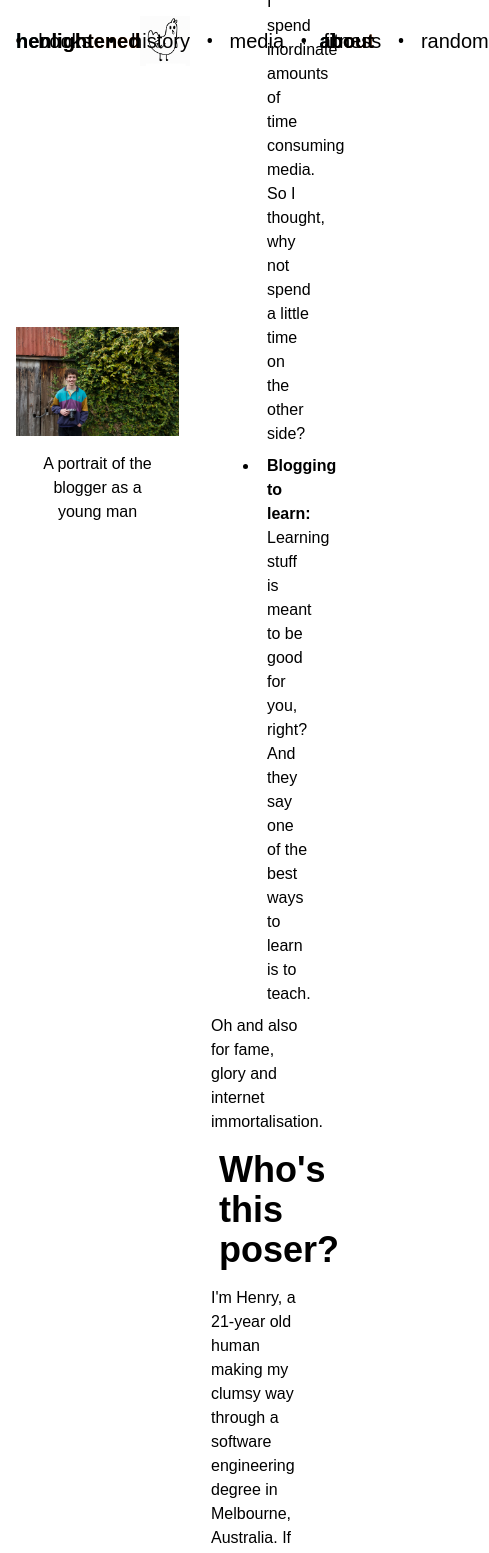
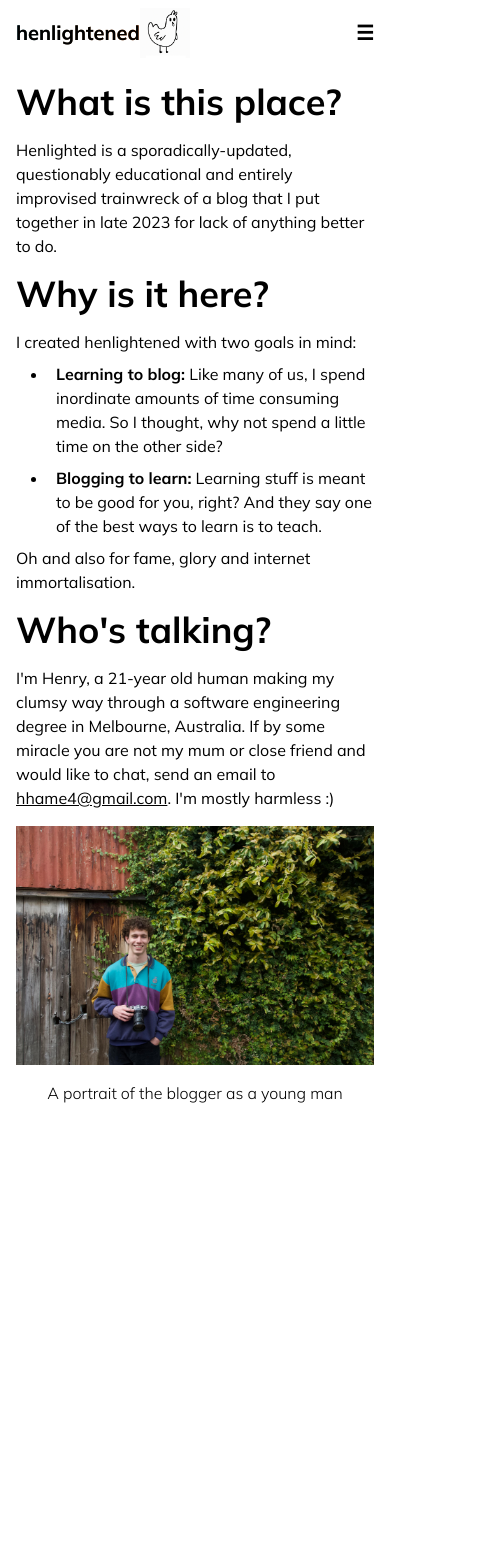
Before and after one commit to hentity/site, a Next.js app: page /about in a window 390 px wide. Shown: the top 1553 px of the page, 489 px wide, since content can reach past the window. After the commit the page ends 1121 px from the top, so only its background shows below. Built offline with nearby package versions, Linux system fonts and the light colour scheme.

Commit message:
mobile compatibility

```diff
--- a/app/about/page.jsx
+++ b/app/about/page.jsx
@@ -17,8 +17,8 @@ export default function About() {
   return (
     <>
       <div className="flex h-screen">
-        <div className="grid grid-cols-1 p-4 h-5/6 content-center w-1/2 justify-items-end abg-blue-100">
-          <div className="">
+        <div className="hidden lg:grid lg:grid-cols-1 lg:p-4 lg:h-5/6 lg:content-center lg:w-1/2 lg:justify-items-end">
+          <div>
             <Image
               className=""
               alt="Portrait of the blogger as a young man"
@@ -27,29 +27,29 @@ export default function About() {
               height={360}
             />
             <div className="p-4">
-              <div className="font-mulish font-light text-center">
+              <div className="font-sans font-light text-center">
                 A portrait of the blogger as a young man
               </div>
             </div>
           </div>
         </div>
 
-        <div className="flex flex-col justify-center p-4 pr-20 h-5/6 max-w-[50%] abg-green-100">
-          <div className="font-mulish font-bold text-4xl mb-4">
+        <div className="flex flex-col p-4 lg:pr-20 h-5/6 lg:max-w-[50%] abg-green-100">
+          <div className="font-sans font-bold text-4xl mb-4">
             What is this place?
           </div>
-          <div className="font-mulish">
-            Henlighted is a sporadically-updated, questionably-populated and
+          <div className="font-sans">
+            Henlighted is a sporadically-updated, questionably educational and
             entirely improvised trainwreck of a blog that I put together in late
-            2023 as a procrastination project.
+            2023 for lack of anything better to do.
           </div>
-          <div className="mt-4 font-mulish font-bold text-4xl mb-4">
+          <div className="mt-4 font-sans font-bold text-4xl mb-4">
             Why is it here?
           </div>
-          <div className="font-mulish">
+          <div className="font-sans">
             I created henlightened with two goals in mind:
           </div>
-          <ul class="font-mulish list-outside list-disc list-decimal ml-12 mt-2">
+          <ul className="font-sans list-outside list-disc list-decimal ml-8 mt-2">
             <li className="pl-2 pb-2">
               <b>Learning to blog:</b> Like many of us, I spend inordinate
               amounts of time consuming media. So I thought, why not spend a
@@ -61,10 +61,10 @@ export default function About() {
               teach.
             </li>
           </ul>
-          <div className="font-mulish">
+          <div className="font-sans">
             Oh and also for fame, glory and internet immortalisation.
           </div>
-          <div className="mt-4 font-mulish font-bold text-4xl mb-4 flex items-center">
+          <div className="hidden lg:mt-4 lg:font-sans lg:font-bold lg:text-4xl lg:mb-4 lg:flex lg:items-center">
             <svg
               xmlns="http://www.w3.org/2000/svg"
               width="35"
@@ -76,7 +76,10 @@ export default function About() {
             </svg>
             <span>Who's this poser?</span>
           </div>
-          <div className="font-mulish">
+          <div className="lg:hidden mt-4 font-sans font-bold text-4xl mb-4 flex items-center">
+            <span>Who's talking?</span>
+          </div>
+          <div className="font-sans">
             I'm Henry, a 21-year old human making my clumsy way through a
             software engineering degree in Melbourne, Australia. If by some
             miracle you are not my mum or close friend and would like to chat,
@@ -97,6 +100,20 @@ export default function About() {
             </div>
             . I'm mostly harmless :)
           </div>
+          <div className="flex flex-col pt-4 lg:hidden items-center">
+            <Image
+              className=""
+              alt="Portrait of the blogger as a young man"
+              src="/img/archflick2.jpg"
+              width={540}
+              height={360}
+            />
+            <div className="p-4">
+              <div className="font-sans font-light text-center">
+                A portrait of the blogger as a young man
+              </div>
+            </div>
+          </div>
         </div>
       </div>
     </>
--- a/app/context/CategoryContext.js
+++ b/app/context/CategoryContext.js
@@ -9,8 +9,8 @@ const categoryColours = {
   All: "#000000",
   Tech: "#5F0F40",
   Books: "#9A031E",
-  History: "#E36414",
-  Media: "#0F4C5C",
+  Music: "#E36414",
+  // Media: "#0F4C5C",
   Fitness: "#0A590E",
   Random: "#000000",
 };
--- a/app/layout.jsx
+++ b/app/layout.jsx
@@ -5,13 +5,19 @@ import NavBar from "components/navbar";
 import { CategoryColoursProvider } from "@/app/context/CategoryContext";
 import { SelectedCategoryProvider } from "@/app/context/SelectedCategoryContext";
 import { useState } from "react";
-import Home from "./page";
+import { Mulish } from "next/font/google";
+
+const mulish = Mulish({
+  subsets: ["latin"],
+  display: "swap",
+  variable: "--font-mulish",
+});
 
 export default function RootLayout({ children }) {
   const [selectedCategory, setSelectedCategory] = useState("All");
 
   return (
-    <html lang="en">
+    <html lang="en" className={`${mulish.variable}`}>
       <head>
         <meta name="description" content="Description" />
       </head>
--- a/components/navbar.jsx
+++ b/components/navbar.jsx
@@ -5,21 +5,29 @@ import Link from "next/link";
 import Image from "next/image";
 import { useCategoryColours } from "@/app/context/CategoryContext";
 import { useSelectedCategory } from "@/app/context/SelectedCategoryContext";
+import { usePathname } from "next/navigation";
+import { useState } from "react";
 
 export default function Navbar() {
   const categoryColours = useCategoryColours();
   const { selectedCategory, setSelectedCategory } = useSelectedCategory();
+  const pathname = usePathname();
+  const [isMenuOpen, setIsMenuOpen] = useState(false);
+
+  const toggleMenu = () => {
+    setIsMenuOpen(!isMenuOpen);
+  };
 
   return (
     <>
-      <nav className="flex px-4 items-center relative ">
-        <div className="text-xl font-bold md:py-0 py-4 w-1/6">
+      <nav className="flex px-4 items-center relative">
+        <div className="text-xl font-bold  py-2 w-1/6">
           <Link
             onClick={() => setSelectedCategory("All")}
             href="/"
             className="flex items-center group"
           >
-            <div className="font-mulish lowercase transition ease-in-out bg-black bg-clip-text duration-300 bg-gradient-to-r from-[#0F4C5C] to-[#E36414] group-hover:text-transparent">
+            <div className="font-sans lowercase transition ease-in-out bg-black bg-clip-text duration-300 bg-gradient-to-r from-[#0F4C5C] to-[#E36414] group-hover:text-transparent group-focus:text-transparent">
               Henlightened
             </div>
             <Image
@@ -31,7 +39,7 @@ export default function Navbar() {
           </Link>
         </div>
 
-        <div className="flex-grow flex justify-center space-x-4 items-center w-2/3">
+        <div className="hidden md:flex md:justify-center md:space-x-4 md:items-center md:w-3/4 ">
           {Object.keys(categoryColours).map((category, index, arr) => (
             <React.Fragment key={category}>
               <Link
@@ -57,7 +65,7 @@ export default function Navbar() {
                   className="absolute inset-x-0 top-0 h-1 bg-black transition-all ease-in-out duration-300 opacity-0 group-hover:opacity-100"
                 ></div> */}
 
-                {selectedCategory === category ? (
+                {selectedCategory === category && pathname === "/" ? (
                   <div
                     style={{
                       background:
@@ -79,24 +87,69 @@ export default function Navbar() {
                   ></div>
                 )}
 
-                <div className="cursor-pointer font-mulish lowercase text-xl py-1 text-black ">
+                <div className="cursor-pointer font-sans lowercase text-xl py-1 text-black ">
                   {category}
                 </div>
               </Link>
-              {index < arr.length - 1 && <span className="text-xl">•</span>}
+              {index < arr.length - 1 && (
+                <span className="font-sans text-sm">•</span>
+              )}
             </React.Fragment>
           ))}
         </div>
 
-        <div className="flex w-1/6 justify-end">
+        <div className="hidden md:flex md:absolute md:right-4 md:w-1/12 md:justify-end md:justify-end">
           <Link
             href="/about"
-            className="text-xl font-bold font-mulish lowercase transition ease-in-out bg-black bg-clip-text duration-300 bg-gradient-to-r from-[#0F4C5C] to-[#E36414] hover:text-transparent"
+            className="text-xl font-bold font-sans lowercase transition ease-in-out bg-black bg-clip-text duration-300 bg-gradient-to-r from-[#0F4C5C] to-[#E36414] hover:text-transparent"
           >
             About
           </Link>
         </div>
+
+        <div className="md:hidden flex absolute right-4 w-1/12 justify-end">
+          <button onClick={toggleMenu} className="text-xl font-bold">
+            ☰
+          </button>
+        </div>
       </nav>
+      {isMenuOpen && (
+        <div className="fixed top-0 left-0 w-full h-full bg-white z-50 flex flex-col space-y-6 p-8">
+          <button
+            onClick={toggleMenu}
+            className="self-end font-sans text-black text-3xl"
+          >
+            &times;
+          </button>
+          <div className="flex flex-col items-start space-y-4">
+            {Object.keys(categoryColours).map((category) => (
+              <Link
+                key={category}
+                href="/"
+                onClick={() => {
+                  setSelectedCategory(category);
+                  setIsMenuOpen(false);
+                }}
+                className="flex w-full p-1 items-center lowercase space-x-2 text-black font-sans text-2xl focus:bg-zinc-200"
+              >
+                <div
+                  style={{ backgroundColor: categoryColours[category] }}
+                  className="w-1 h-full mr-1"
+                ></div>
+                {category}
+              </Link>
+            ))}
+          </div>
+          <hr className="w-full border-t border-gray-300" />
+          <Link
+            href="/about"
+            onClick={() => setIsMenuOpen(false)}
+            className="text-black p-1 lowercase w-full font-sans text-2xl focus:bg-zinc-200"
+          >
+            About
+          </Link>
+        </div>
+      )}
     </>
   );
 }
--- a/tailwind.config.js
+++ b/tailwind.config.js
@@ -28,7 +28,7 @@ const config = {
       ...colors,
     },
     fontFamily: {
-      'mulish': ['Mulish', 'sans-serif']
+      sans: ['var(--font-mulish)'],
     },
   },
   plugins: [
```
Also changed, not shown: app/page.jsx (+13 -7 lines).
